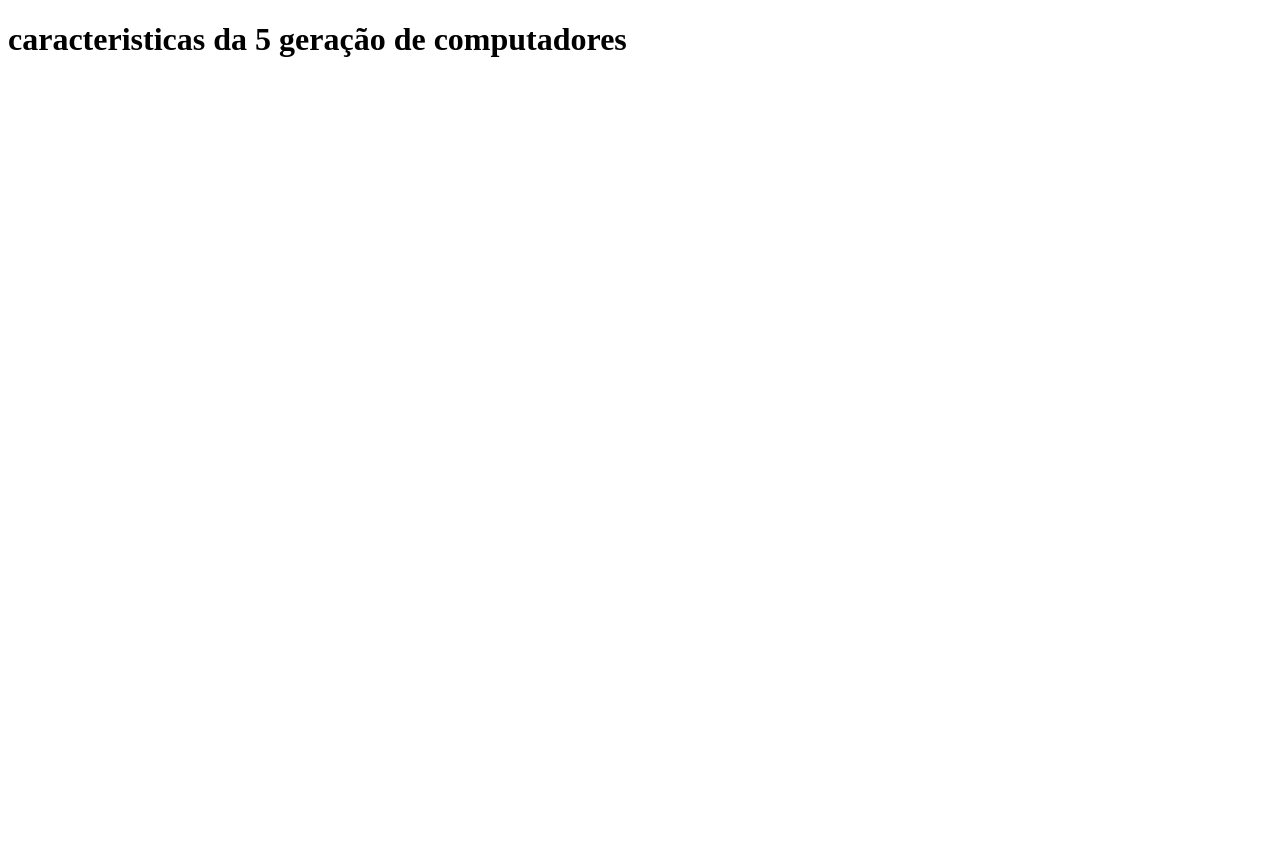
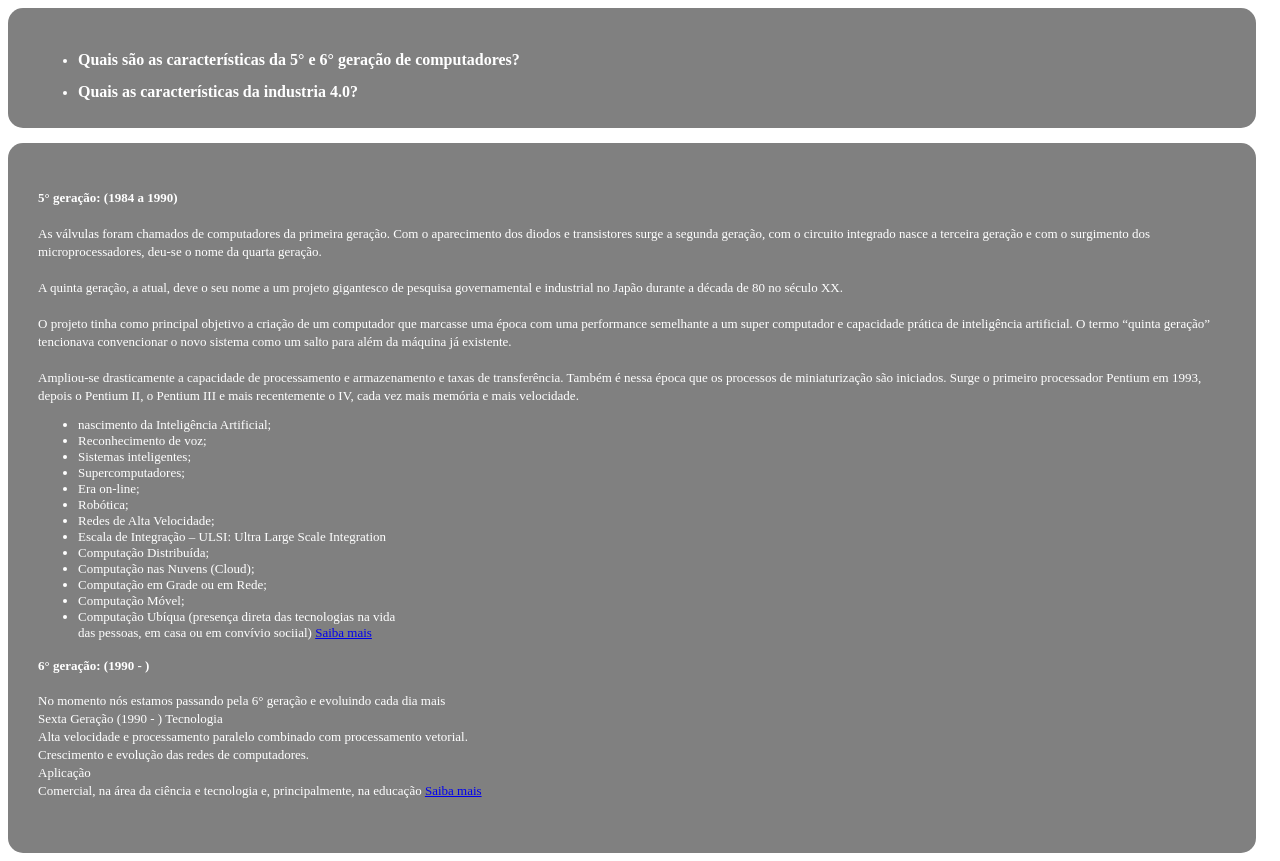
Before and after one commit to Lukinhas25Sx/codespaces-blank, a plain HTML site: page Lukinhas25Sx/index.html in a window 1280 px wide. Before the commit the page ends 800 px from the top, so only its background shows below. Drawn offline with Linux system fonts and the light colour scheme.

Commit message:
Lukinhas25Sx

```diff
--- a/Lukinhas25Sx/index.html
+++ b/Lukinhas25Sx/index.html
@@ -5,8 +5,62 @@
   <meta http-equiv="X-UA-Compatible" content="IE=edge">
   <meta name="viewport" content="width=device-width, initial-scale=1.0">
   <title>Evolução</title>
+  <link rel="stylesheet" href="styles.css" />
 </head>
-<body>
-  <h1>caracteristicas da 5 geração de computadores</h1>
-</body>
-</html>
+    <body>
+      <header>
+        <span>
+          <ul>
+            <li><h2>Quais são as características da 5° e 6° geração de computadores?</h2></li>
+           <li><h2>Quais as características da industria 4.0?</h2></li>
+          </ul>
+          </span>
+      </header>
+      <section>
+        <span><h4 class="5geração">5° geração: (1984 a 1990) </h4></span>
+        <span>As válvulas foram chamados de computadores da
+          primeira geração. Com o aparecimento dos diodos e transistores surge
+           a segunda geração, com o circuito integrado nasce a terceira geração
+            e com o surgimento dos microprocessadores, deu-se o nome da quarta geração.<br>
+          <br>A quinta geração, a atual, deve o seu nome a um projeto gigantesco de
+           pesquisa governamental e industrial no Japão durante a década de 80 no século XX.<br>
+          <br>O projeto tinha como principal objetivo a criação de um computador que
+          marcasse uma época com uma performance semelhante a um super computador
+           e capacidade prática de inteligência artificial. O termo “quinta geração”
+            tencionava convencionar o novo sistema como um salto para além da máquina já existente.<br>
+          <br>Ampliou-se drasticamente a capacidade de processamento e armazenamento e
+           taxas de transferência. Também é nessa época que os processos de miniaturização
+            são iniciados. Surge o primeiro processador Pentium em 1993, depois o Pentium
+             II, o Pentium III e mais recentemente o IV, cada vez mais memória e mais velocidade.<br>
+             <ul>
+              <li> nascimento da Inteligência Artificial;</li>
+              <li>Reconhecimento de voz;</li>
+              <li>Sistemas inteligentes;</li>
+              <li>Supercomputadores;</li>
+              <li>Era on-line;</li>
+              <li>Robótica;</li>
+              <li>Redes de Alta Velocidade;</li>
+              <li>Escala de Integração – ULSI: Ultra Large Scale Integration</li>
+              <li>Computação Distribuída;</li>
+              <li>Computação nas Nuvens (Cloud);</li>
+              <li>Computação em Grade ou em Rede;</li>
+              <li>Computação Móvel;</li>
+              <li>Computação Ubíqua (presença direta das tecnologias na vida<br> das pessoas, em casa
+                ou em convívio sociial)
+                <a href="https://agronomiaunimontes120175g.wordpress.com/2017/05/20/5a-geracao-atualidade/">Saiba mais</a>
+            </ul>
+            <h4 class="6geraçao">6° geração: (1990 -    )</h4>
+            No momento nós estamos passando pela 6° geração e evoluindo cada dia mais<br>
+            Sexta Geração (1990 -    )
+            Tecnologia<br>
+            Alta velocidade e processamento paralelo combinado com processamento vetorial.<br>
+            Crescimento e evolução das redes de computadores.<br>
+            Aplicação<br>
+            Comercial,  na área da ciência e tecnologia e, principalmente, na educação
+            <a href="http://boaaula.com.br/iolanda/hic/hicger.html#:~:text=Sexta%20Gera%C3%
+            A7%C3%A3o%20%281990%20-%29%20Tecnologia%20Alta%20velocidade%20e,vetorial.%20Cre
+            scimento%20e%20evolu%C3%A7%C3%A3o%20das%20redes%20de%20computadores.">Saiba mais</a>
+          </span>
+      </section>
+    </body>
+   </html>
--- /dev/null
+++ b/Lukinhas25Sx/styles.css
@@ -0,0 +1,23 @@
+body{
+    width: 1248px;
+}
+span{
+    color: white;
+    font-size: small;
+}
+
+header,section,footer{
+    background-color: gray;
+    border-radius: 15px;
+    padding: 30px;
+}
+header{
+    height: 60px;
+}
+section{
+    height: 650px;
+    margin: 15px 0px 0px 0px;
+}
+ul li h2{
+    font-size: medium;
+}
```
